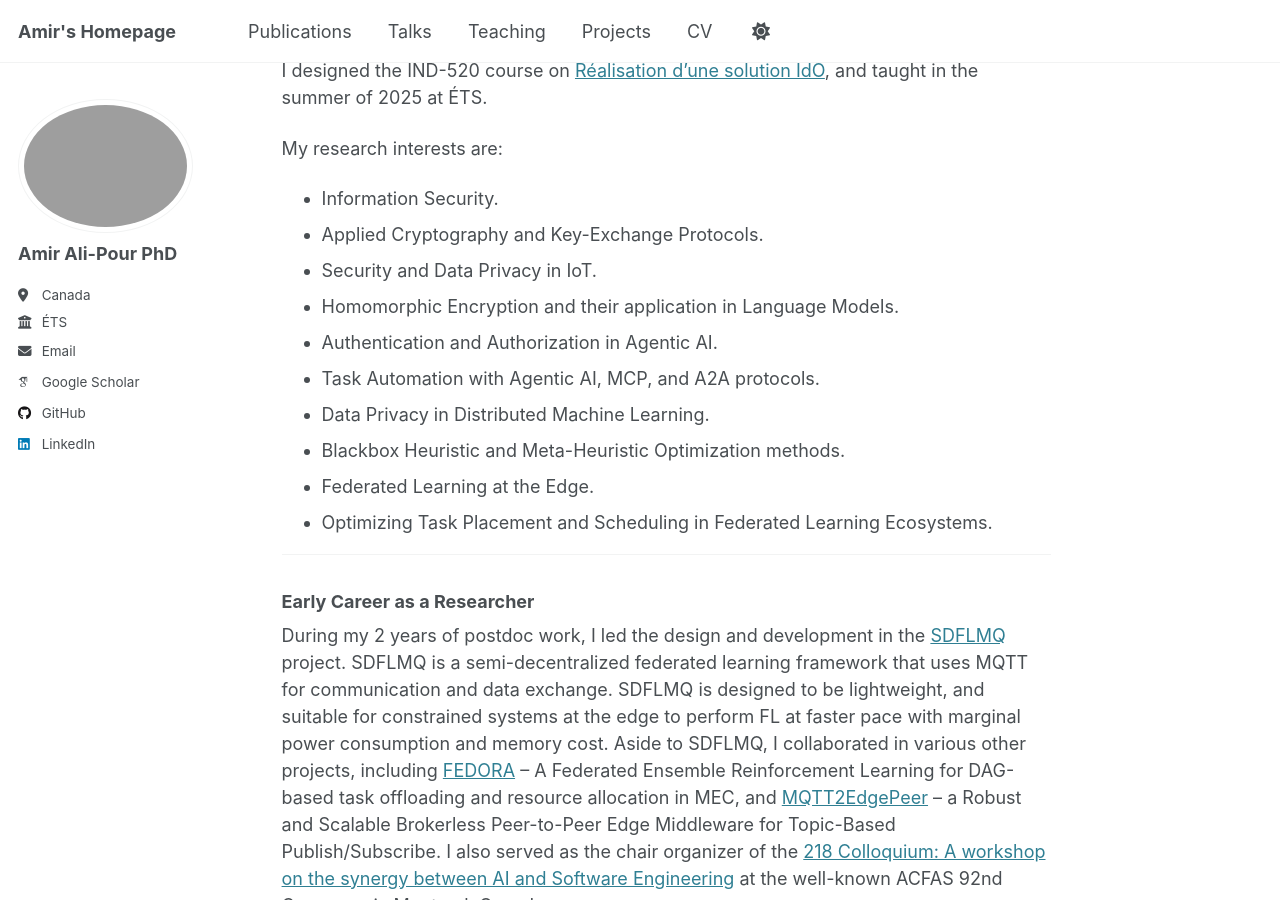
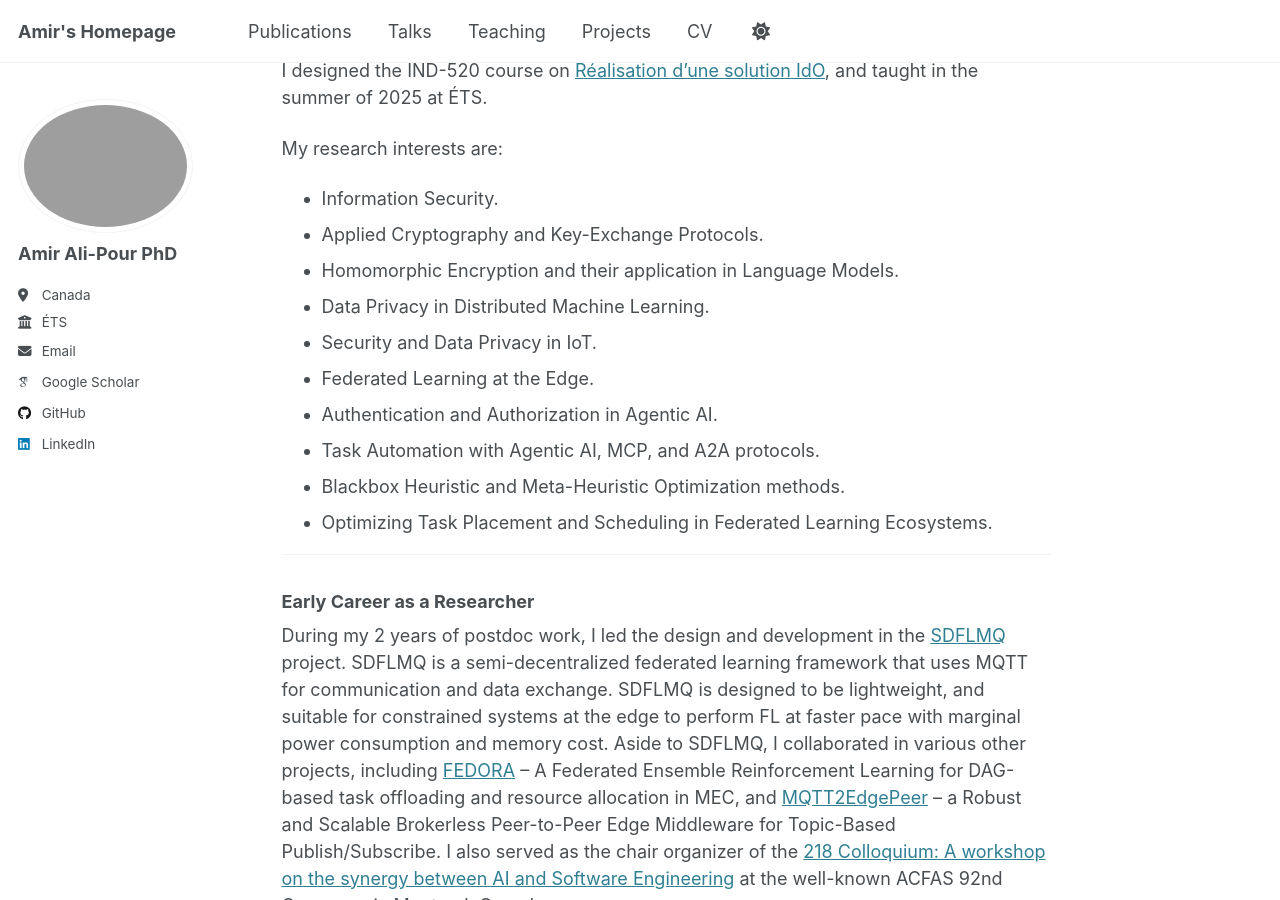
Before and after one commit to ali-pour-amir/ali-pour-amir.github.io, a Jekyll site: the page built from _pages/about.md, in a window 1280 px wide and 900 px high, scrolled down 444 px. Built offline with Jekyll 4.4.1, drawn with Linux system fonts in a browser that asks for light colours; some web fonts are replaced.

```diff
--- a/_pages/about.md
+++ b/_pages/about.md
@@ -16,13 +16,13 @@ I designed the IND-520 course on [Réalisation d’une solution IdO](https://www
 My research interests are:
 - Information Security.
 - Applied Cryptography and Key-Exchange Protocols.
+- Homomorphic Encryption and their application in Language Models.
+- Data Privacy in Distributed Machine Learning.
 - Security and Data Privacy in IoT.
-- Homomorphic Encryption and their application in Language Models.
+- Federated Learning at the Edge.
 - Authentication and Authorization in Agentic AI.
 - Task Automation with Agentic AI, MCP, and A2A protocols.
-- Data Privacy in Distributed Machine Learning.
 - Blackbox Heuristic and Meta-Heuristic Optimization methods.
-- Federated Learning at the Edge.
 - Optimizing Task Placement and Scheduling in Federated Learning Ecosystems.
 
 ---
```
